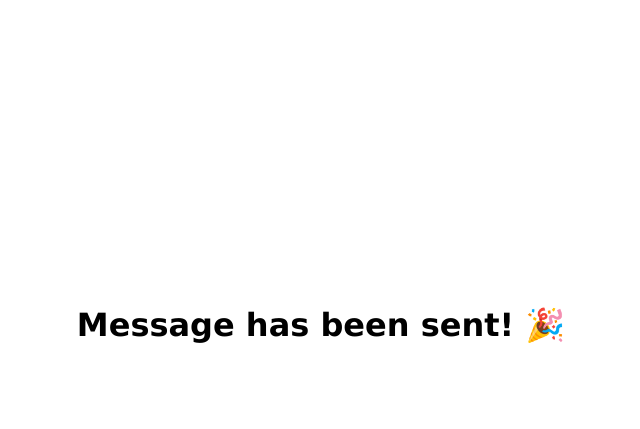
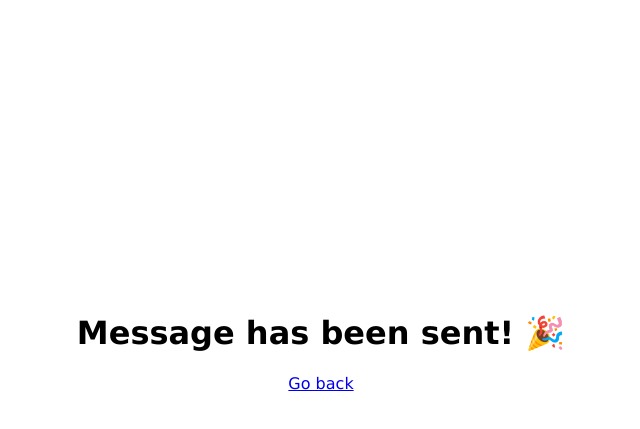
Before and after one commit to foxieze/foxieze.github.io, a website: page submitted.html in a window 1280 px wide. Shown: the part 5-434 px from the top of the page, without its empty margins (319-959 px from the left). Drawn offline with Linux system fonts and the light colour scheme.

Commit message:
Updated submitted page

```diff
--- a/submitted.html
+++ b/submitted.html
@@ -1,16 +1,22 @@
 <!DOCTYPE html>
 <html>
+
 <head>
     <title>Message Submitted!</title>
     <style>
-		h1 {
+    div {
         text-align: center;
         padding-top: 290px;
         font-family: 'Verdana';
     }
     </style>
 </head>
+
 <body>
+    <div>
         <h1>Message has been sent! 🎉</h1>
+        <a href="https://jonahcrowlinson.github.io">Go back</a>
+    </div>
 </body>
+
 </html>
```
Lines whose indentation alone changed are shown as unchanged.
